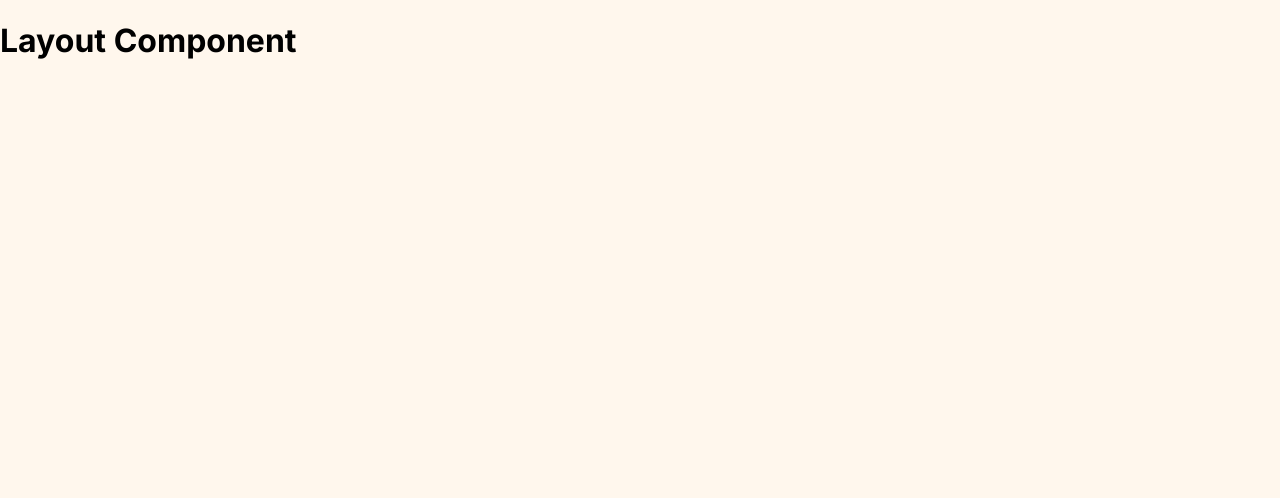
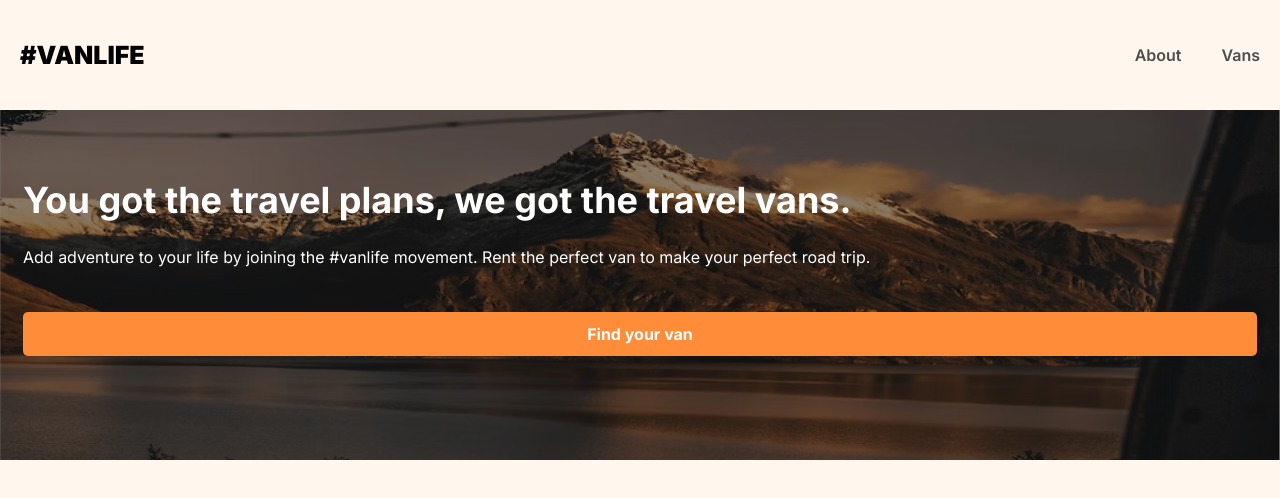
Before and after one commit to nancysangani/vanlife-rental-app, a React (Vite) app: page / in a window 1280 px wide. Shown: the top 498 px of the page. Built offline with nearby package versions, Linux system fonts and the light colour scheme; what miragejs would draw is missing.

Commit message:
Add Outlet to layout for nested routing

```diff
--- a/src/components/Layout.jsx
+++ b/src/components/Layout.jsx
@@ -1,5 +1,11 @@
+import { Outlet } from "react-router-dom";
+import Header from "./Header.jsx";
+
 export default function Layout() {
   return (
-    <h1>Layout Component</h1>
-  )
+    <>
+      <Header />
+      <Outlet />
+    </>
+  );
 }
```
